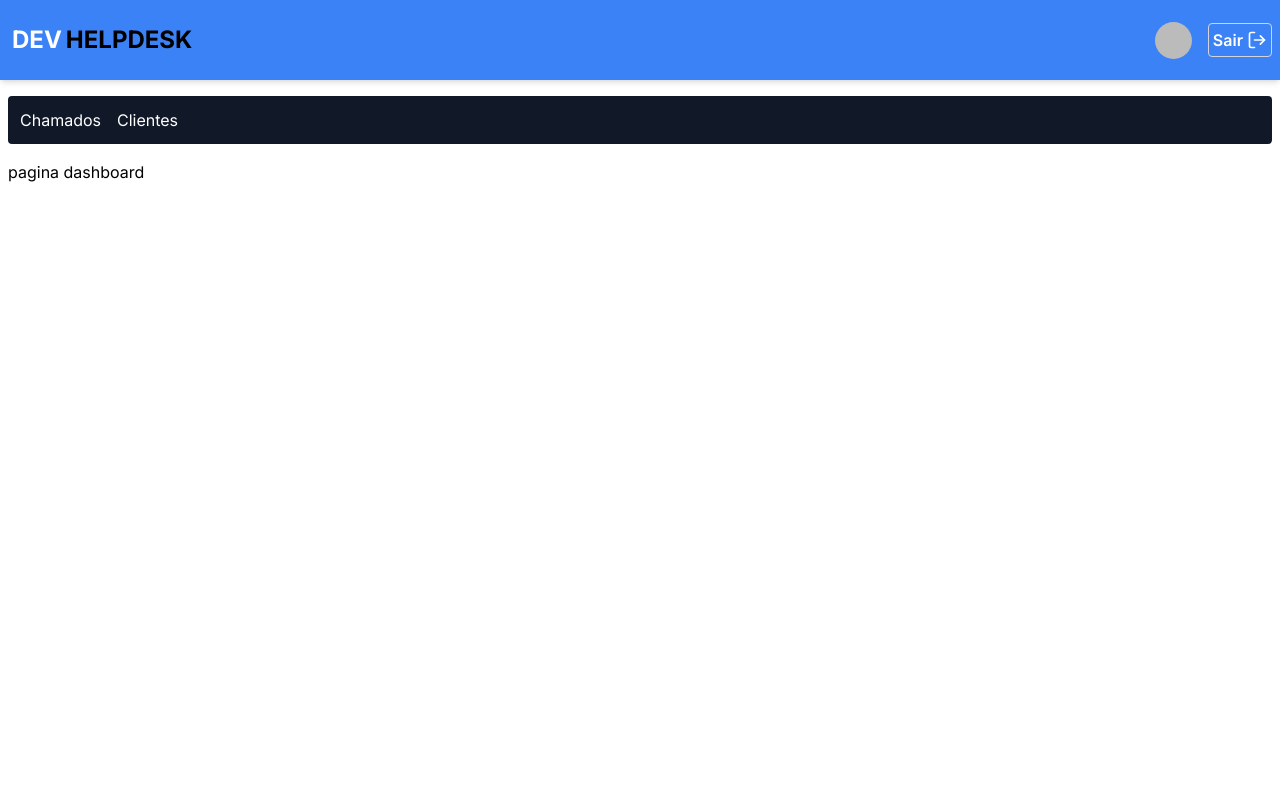
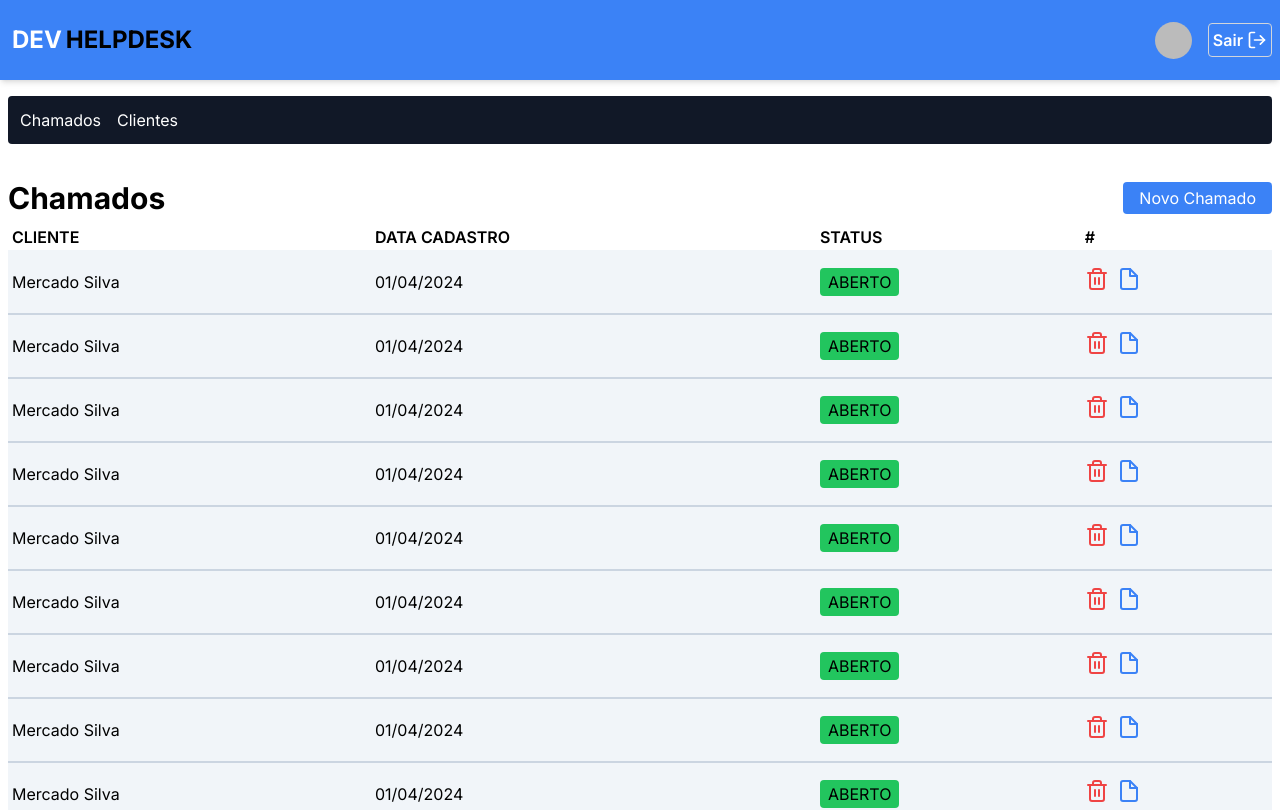
Before and after one commit to Denis-moreira98/dev-helpdesk, a Next.js app: page /dashboard in a window 1280 px wide. Shown: the top 810 px of the page. Built offline with nearby package versions, Linux system fonts and the light colour scheme; no server answers; sample sign-in values are in the browser's storage.

Commit message:
feat: criando componente TicketItem

```diff
--- /dev/null
+++ b/src/app/dashboard/components/ticket/index.tsx
@@ -0,0 +1,23 @@
+import { FiTrash2, FiFile } from "react-icons/fi";
+
+export function TicketItem() {
+   return (
+      <>
+         <tr className="border-b-2 border-b-slate-300 h-16 last:border-b-0 bg-slate-100 hover:bg-gray-200 duration-300">
+            <td className="text-left pl-1">Mercado Silva</td>
+            <td className="text-left hidden sm:table-cell">01/04/2024</td>
+            <td className="text-left">
+               <span className="bg-green-500 px-2 py-1 rounded">ABERTO</span>
+            </td>
+            <td className="text-left">
+               <button className="mr-2">
+                  <FiTrash2 size={24} color="#EF4444" />
+               </button>
+               <button>
+                  <FiFile size={24} color="#3b82f6" />
+               </button>
+            </td>
+         </tr>
+      </>
+   );
+}
--- a/src/app/dashboard/page.tsx
+++ b/src/app/dashboard/page.tsx
@@ -2,6 +2,8 @@
 import { getServerSession } from "next-auth";
 import { authOptions } from "@/lib/auth";
 import { redirect } from "next/navigation";
+import Link from "next/link";
+import { TicketItem } from "./components/ticket";
 
 export default async function Dashboard() {
    const session = await getServerSession(authOptions);
@@ -12,9 +14,43 @@
 
    return (
       <Container>
-         <div>
-            <h1>pagina dashboard</h1>
-         </div>
+         <main className="mt-9 mb-2">
+            <div className="flex items-center justify-between ">
+               <h1 className="text-3xl font-bold">Chamados</h1>
+               <Link
+                  href="/dashboard/new"
+                  className="bg-blue-500 px-4 py-1 rounded text-white"
+               >
+                  Novo Chamado
+               </Link>
+            </div>
+            <table className="min-w-full my-2">
+               <thead>
+                  <tr>
+                     <th className="font-semibold text-left pl-1">CLIENTE</th>
+                     <th className="font-semibold  text-left hidden sm:block">
+                        DATA CADASTRO
+                     </th>
+                     <th className="font-semibold  text-left">STATUS</th>
+                     <th className="font-semibold  text-left">#</th>
+                  </tr>
+               </thead>
+               <tbody>
+                  <TicketItem />
+                  <TicketItem />
+                  <TicketItem />
+                  <TicketItem />
+                  <TicketItem />
+                  <TicketItem />
+                  <TicketItem />
+                  <TicketItem />
+                  <TicketItem />
+                  <TicketItem />
+                  <TicketItem />
+                  <TicketItem />
+               </tbody>
+            </table>
+         </main>
       </Container>
    );
 }
```
